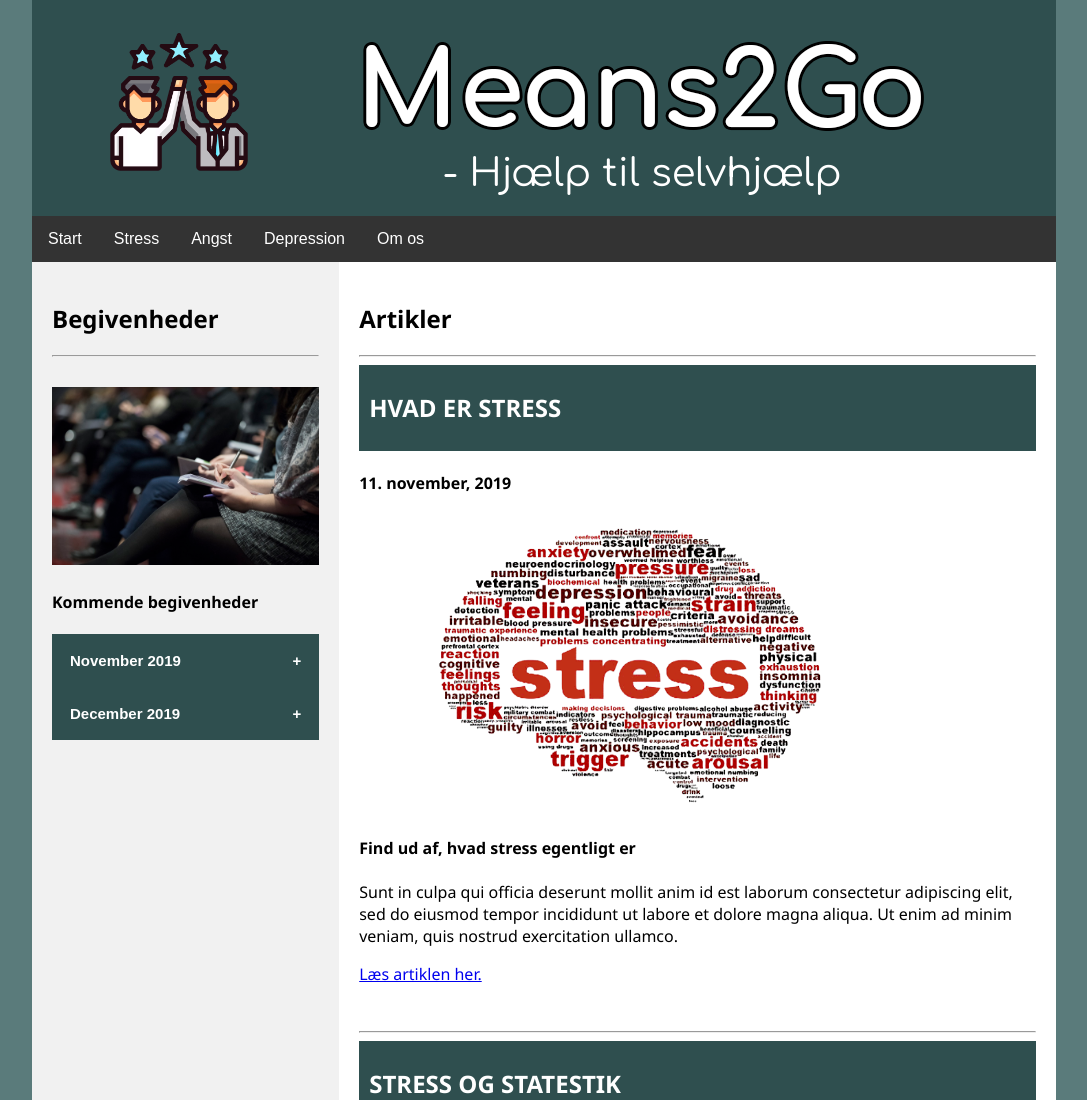
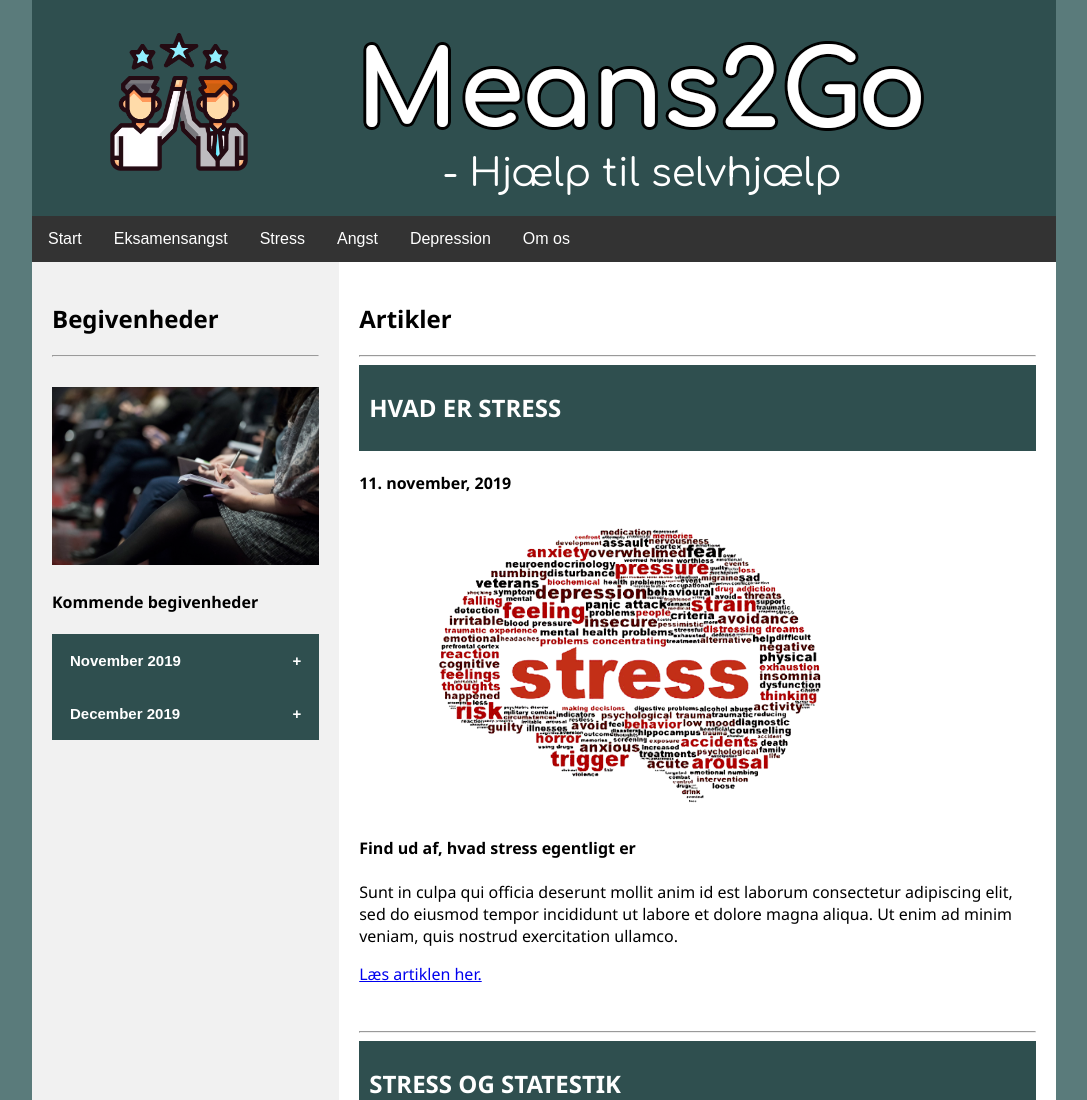
Before and after one commit to Means2Go/Means2Go, a plain HTML site: page stress.html in a window 1280 px wide. Shown: the top 1100 px of the page, without its empty margins (96-1183 px from the left). Drawn offline with Linux system fonts and the light colour scheme.

Commit message:
Update stress.html

```diff
--- a/stress.html
+++ b/stress.html
@@ -24,8 +24,9 @@
 <!-- Navigation Bar -->
 <div class="navbar">
     <a href="index.html">Start</a>
-    <a class="navactive" href="#">Stress</a>
-    <a href="angst.html">Angst</a>
+    <a href="eksamensangst.html">Eksamensangst</a>
+    <a href="stress.html">Stress</a>
+    <a class="navactive" href="angst.html">Angst</a>
     <a href="depression.html">Depression</a>
     <a href="omos.html">Om os</a>
 </div>
```
